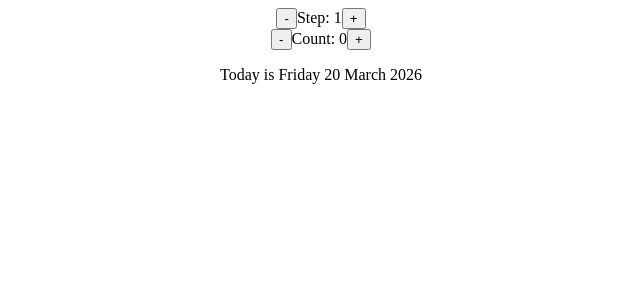
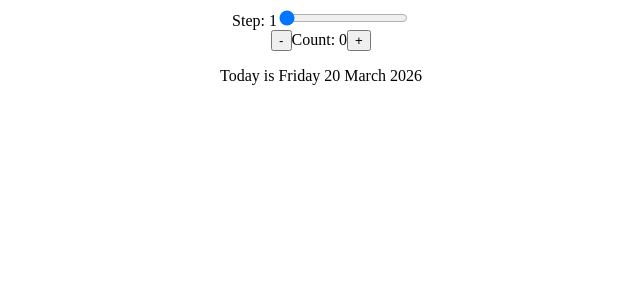
Before and after one commit to Yifan311/date-counter, a React (Create React App) app: page / in a window 1280 px wide. Shown: the top 300 px of the page, without its empty margins (319-959 px from the left). Built offline with nearby package versions, Linux system fonts and the light colour scheme.

Commit message:
add step slider

```diff
--- a/src/App.js
+++ b/src/App.js
@@ -35,15 +35,23 @@ function Counter() {
 function Step({ step, setStep }) {
   return (
     <div>
-      <button
+      <span>Step: {step}</span>
+      <input
+        type="range"
+        min="1"
+        max="10"
+        value={step}
+        onChange={(e) => setStep(Number(e.target.value))}
+      />
+      {/* <button
         onClick={() => {
           setStep((s) => (s > 1 ? s - 1 : s));
         }}
       >
         -
-      </button>
-      <span>Step: {step}</span>
-      <button onClick={() => setStep((s) => s + 1)}>+</button>
+      </button> */}
+
+      {/* <button onClick={() => setStep((s) => s + 1)}>+</button> */}
     </div>
   );
 }
```
